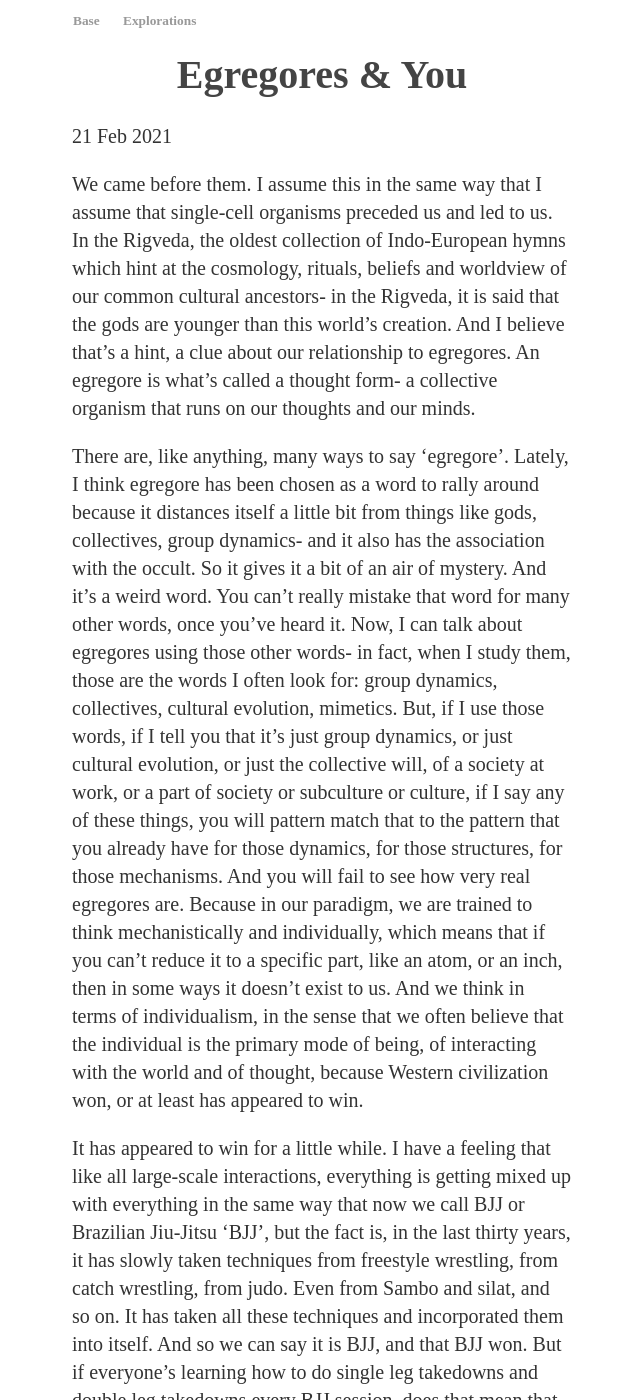
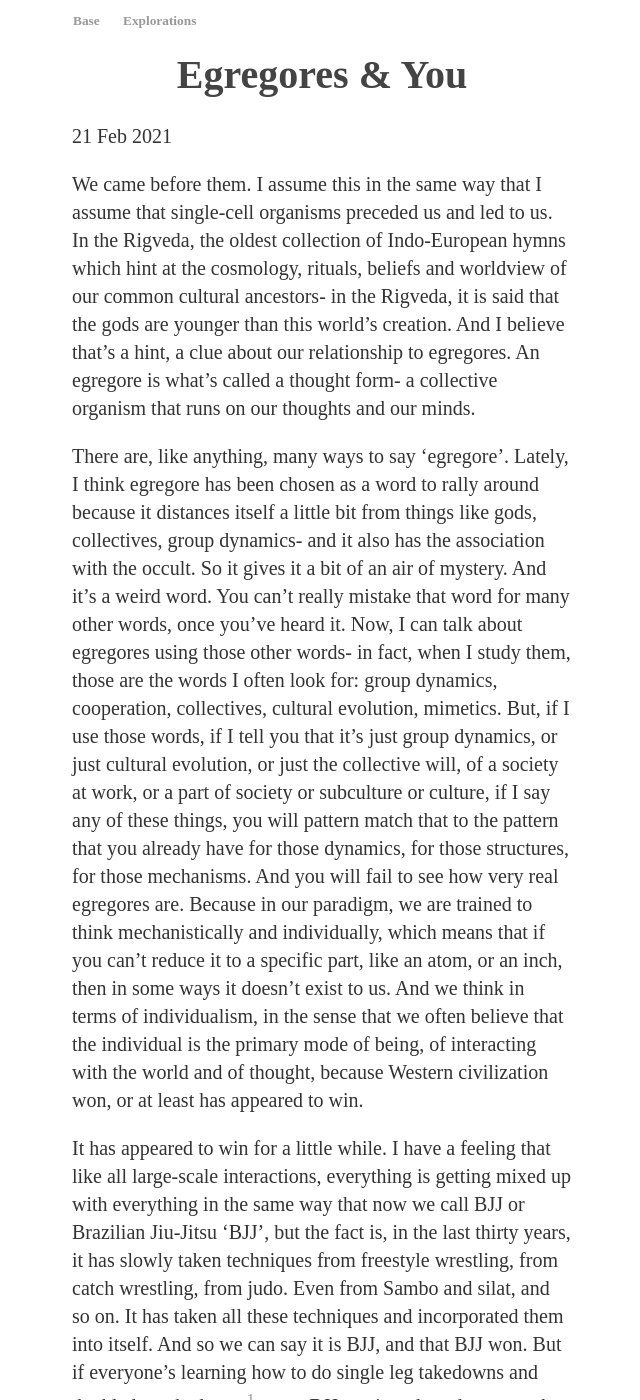
Before and after one commit to ray-dorai/ray-dorai.github.io, a Jekyll site: the page built from _posts/2021-02-21-egregores-and-you.md, in a window 1280 px wide and 1400 px high. Shown: the whole window, without its empty margins (318-958 px from the left). Built offline with Jekyll 4.4.1, drawn with Linux system fonts in a browser that asks for light colours; some of the changed text lies outside the part shown.

Commit message:
Update 2021-02-21-egregores-and-you.md

```diff
--- a/_posts/2021-02-21-egregores-and-you.md
+++ b/_posts/2021-02-21-egregores-and-you.md
@@ -6,9 +6,9 @@ date: 2021-02-21
 
 We came before them. I assume this in the same way that I assume that single-cell organisms preceded us and led to us. In the Rigveda, the oldest collection of Indo-European hymns which hint at the cosmology, rituals, beliefs and worldview of our common cultural ancestors- in the Rigveda, it is said that the gods are younger than this world's creation. And I believe that's a hint, a clue about our relationship to egregores. An egregore is what's called a thought form- a collective organism that runs on our thoughts and our minds.
 
-There are, like anything, many ways to say ‘egregore’. Lately, I think egregore has been chosen as a word to rally around because it distances itself a little bit from things like gods, collectives, group dynamics- and it also has the association with the occult. So it gives it a bit of an air of mystery. And it's a weird word. You can't really mistake that word for many other words, once you've heard it. Now, I can talk about egregores using those other words- in fact, when I study them, those are the words I often look for: group dynamics, collectives, cultural evolution, mimetics. But, if I use those words, if I tell you that it's just group dynamics, or just cultural evolution, or just the collective will, of a society at work, or a part of society or subculture or culture, if I say any of these things, you will pattern match that to the pattern that you already have for those dynamics, for those structures, for those mechanisms. And you will fail to see how very real egregores are. Because in our paradigm, we are trained to think mechanistically and individually, which means that if you can't reduce it to a specific part, like an atom, or an inch, then in some ways it doesn't exist to us. And we think in terms of individualism, in the sense that we often believe that the individual is the primary mode of being, of interacting with the world and of thought, because Western civilization won, or at least has appeared to win.
+There are, like anything, many ways to say ‘egregore’. Lately, I think egregore has been chosen as a word to rally around because it distances itself a little bit from things like gods, collectives, group dynamics- and it also has the association with the occult. So it gives it a bit of an air of mystery. And it's a weird word. You can't really mistake that word for many other words, once you've heard it. Now, I can talk about egregores using those other words- in fact, when I study them, those are the words I often look for: group dynamics, cooperation, collectives, cultural evolution, mimetics. But, if I use those words, if I tell you that it's just group dynamics, or just cultural evolution, or just the collective will, of a society at work, or a part of society or subculture or culture, if I say any of these things, you will pattern match that to the pattern that you already have for those dynamics, for those structures, for those mechanisms. And you will fail to see how very real egregores are. Because in our paradigm, we are trained to think mechanistically and individually, which means that if you can't reduce it to a specific part, like an atom, or an inch, then in some ways it doesn't exist to us. And we think in terms of individualism, in the sense that we often believe that the individual is the primary mode of being, of interacting with the world and of thought, because Western civilization won, or at least has appeared to win.
 
- It has appeared to win for a little while. I have a feeling that like all large-scale interactions, everything is getting mixed up with everything in the same way that now we call BJJ or Brazilian Jiu-Jitsu ‘BJJ’, but the fact is, in the last thirty years, it has slowly taken techniques from freestyle wrestling, from catch wrestling, from judo. Even from Sambo and silat, and so on. It has taken all these techniques and incorporated them into itself. And so we can say it is BJJ, and that BJJ won. But if everyone's learning how to do single leg takedowns and double leg takedowns every BJJ session, does that mean that wrestling lost? So, because individualism seems to have won, it is very hard for us to think outside of it. And because of that, when I talk about group dynamics or collectives, you're always going to be thinking about them in terms of the individual. And it becomes very hard to turn the model around, so to speak, in order to get the perspective
+ It has appeared to win for a little while. I have a feeling that like all large-scale interactions, everything is getting mixed up with everything in the same way that now we call BJJ or Brazilian Jiu-Jitsu ‘BJJ’, but the fact is, in the last thirty years, it has slowly taken techniques from freestyle wrestling, from catch wrestling, from judo. Even from Sambo and silat, and so on. It has taken all these techniques and incorporated them into itself. And so we can say it is BJJ, and that BJJ won. But if everyone's learning how to do single leg takedowns and double leg takedowns[^1] every BJJ session, does that mean that wrestling lost? So, because individualism seems to have won, it is very hard for us to think outside of it. And because of that, when I talk about group dynamics or collectives, you're always going to be thinking about them in terms of the individual. And it becomes very hard to turn the model around, so to speak, in order to get the perspective
 as a group-first perspective. And so, for this purpose, it is useful to use the term egregore. Because that term is already loaded with a taste of the occult, a taste of magic. And very specifically, it is a collective-first phenomenon. So when I or someone else uses the term egregore, it is easier for people to sense that we are talking about something a little different, even though it is the same as all those things that I mentioned.
 
 And the main difference is to look at group dynamics, to look at your thoughts, your very thoughts from the perspective of the collective first, instead of from the perspective of the individual first. With concepts like intellectual property, and copyright, and stealing ideas, it is very easy to forget where our thoughts come from.
```
Also changed, not shown: other parts of _posts/2021-02-21-egregores-and-you.md (+2 -0 lines).
